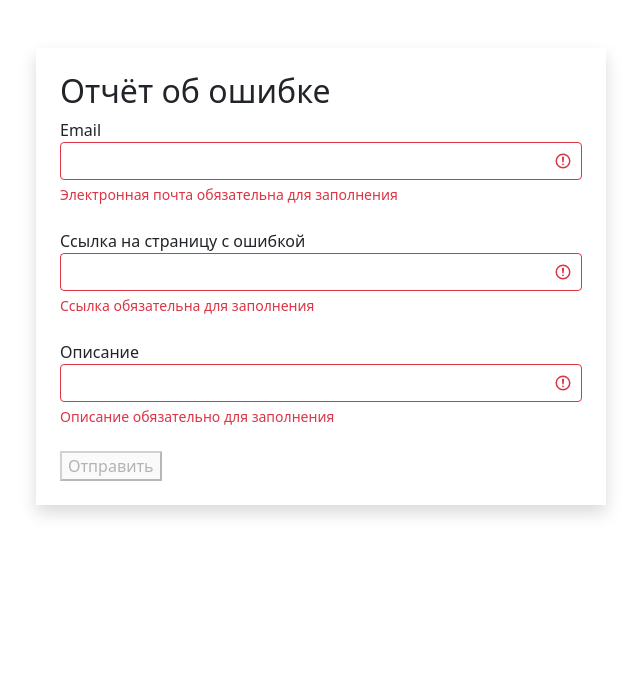
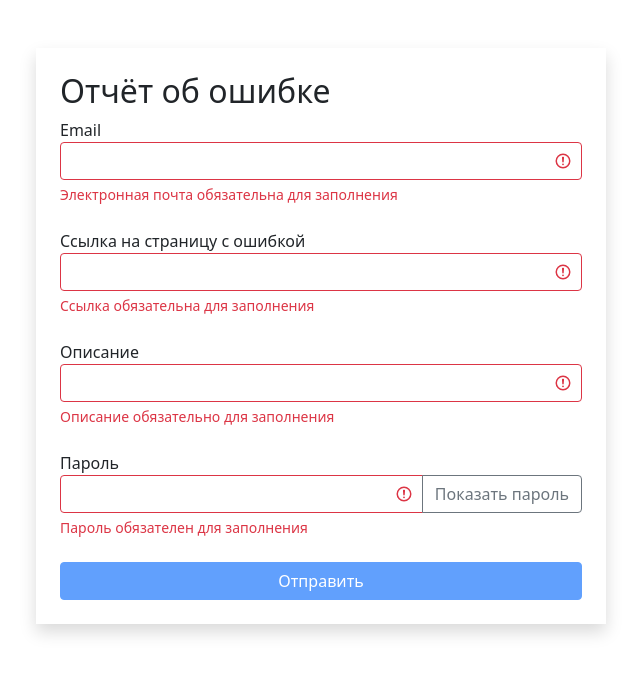
Before and after one commit to Vokadze/react-forms, a React (Create React App) app: page / in a window 1280 px wide. Shown: the top 674 px of the page, without its empty margins (319-960 px from the left). Built offline with nearby package versions, Linux system fonts and the light colour scheme.

Commit message:
lesson 9 14. Show unshow password

```diff
--- a/src/components/myForm.jsx
+++ b/src/components/myForm.jsx
@@ -7,7 +7,8 @@ const MyForm = () => {
     const [values, setValues] = useState({
         email: "",
         link: "",
-        description: ""
+        description: "",
+        password: ""
     });
     const [errors, setErrors] = useState({});
     const isValid = Object.keys(errors).length === 0;
@@ -33,7 +34,7 @@ const MyForm = () => {
         }));
     };
 
-    const { email, link, description } = values;
+    const { email, link, description, password } = values;
 
     return (
         <div className="container mt-5">
@@ -67,7 +68,21 @@ const MyForm = () => {
                             error={errors.description}
                         />
 
-                        <button disabled={!isValid} type="submit">
+                        <TextField
+                            id="password"
+                            name="password"
+                            label="Пароль"
+                            value={password}
+                            onChange={handleChange}
+                            error={errors.password}
+                            type="password"
+                        />
+
+                        <button
+                            className="btn btn-primary w-100 mx-auto"
+                            disabled={!isValid}
+                            type="submit"
+                        >
                             Отправить
                         </button>
                     </form>
--- a/src/components/textField.jsx
+++ b/src/components/textField.jsx
@@ -1,8 +1,15 @@
-import React from "react";
+import React, { useState } from "react";
 import PropTypes from "prop-types";
 
 const TextField = (props) => {
     const { name, label, value, onChange, type, error } = props;
+    // Добавляем состояние показывать/не показывать пароль
+    const [showPassword, setShowPassword] = useState(false);
+
+    // Метод для изменения состояния
+    const toggleShowPassword = () => {
+        setShowPassword((prevState) => !prevState);
+    };
 
     const getInputClasses = () => {
         return "form-control" + (error ? " is-invalid" : "");
@@ -12,13 +19,23 @@ const TextField = (props) => {
             <label htmlFor={name}>{label}</label>{" "}
             <div className="input-group has-validation">
                 <input
+                    // Если пароль показываем, то type === "text"
+                    type={showPassword ? "text" : type}
+                    id={name}
                     value={value}
                     onChange={onChange}
-                    id={name}
-                    type={type}
                     name={name}
                     className={getInputClasses()}
                 />
+                {type === "password" && (
+                    <button
+                        type="button"
+                        className="btn btn-outline-secondary"
+                        onClick={toggleShowPassword}
+                    >
+                        {showPassword ? "Скрыть" : "Показать"} пароль
+                    </button>
+                )}
                 {error && <div className="invalid-feedback">{error}</div>}
             </div>
         </div>
--- a/src/components/validationSchema.js
+++ b/src/components/validationSchema.js
@@ -23,5 +23,20 @@ export const validationSchema = {
             message: "Описание должно содержать минимум 20 символов",
             param: 20
         }
+    },
+    password: {
+        isRequired: {
+            message: "Пароль обязателен для заполнения"
+        },
+        isCapitalSymbol: {
+            message: "Пароль должен содержать заглавную букву"
+        },
+        isContainDigit: {
+            message: "Пароль должен содержать число"
+        },
+        min: {
+            message: "Пароль должен содержать минимум 8 символов",
+            param: 8
+        }
     }
 };
--- a/src/utils/validateRules.js
+++ b/src/utils/validateRules.js
@@ -3,6 +3,8 @@ export default {
     isEmail: (value) => /^\S+@\S+.\S+$/g.test(value),
     isUrl: (value) => /^https?:\/\/\S+$/g.test(value),
     min: (value, length) => value.length >= length,
+    // Содержит заглавную букву
     isCapitalSymbol: (value) => /[A-Z]+/g.test(value),
+    // Содержит число
     isContainDigit: (value) => /d+/g.test(value)
 };
```
